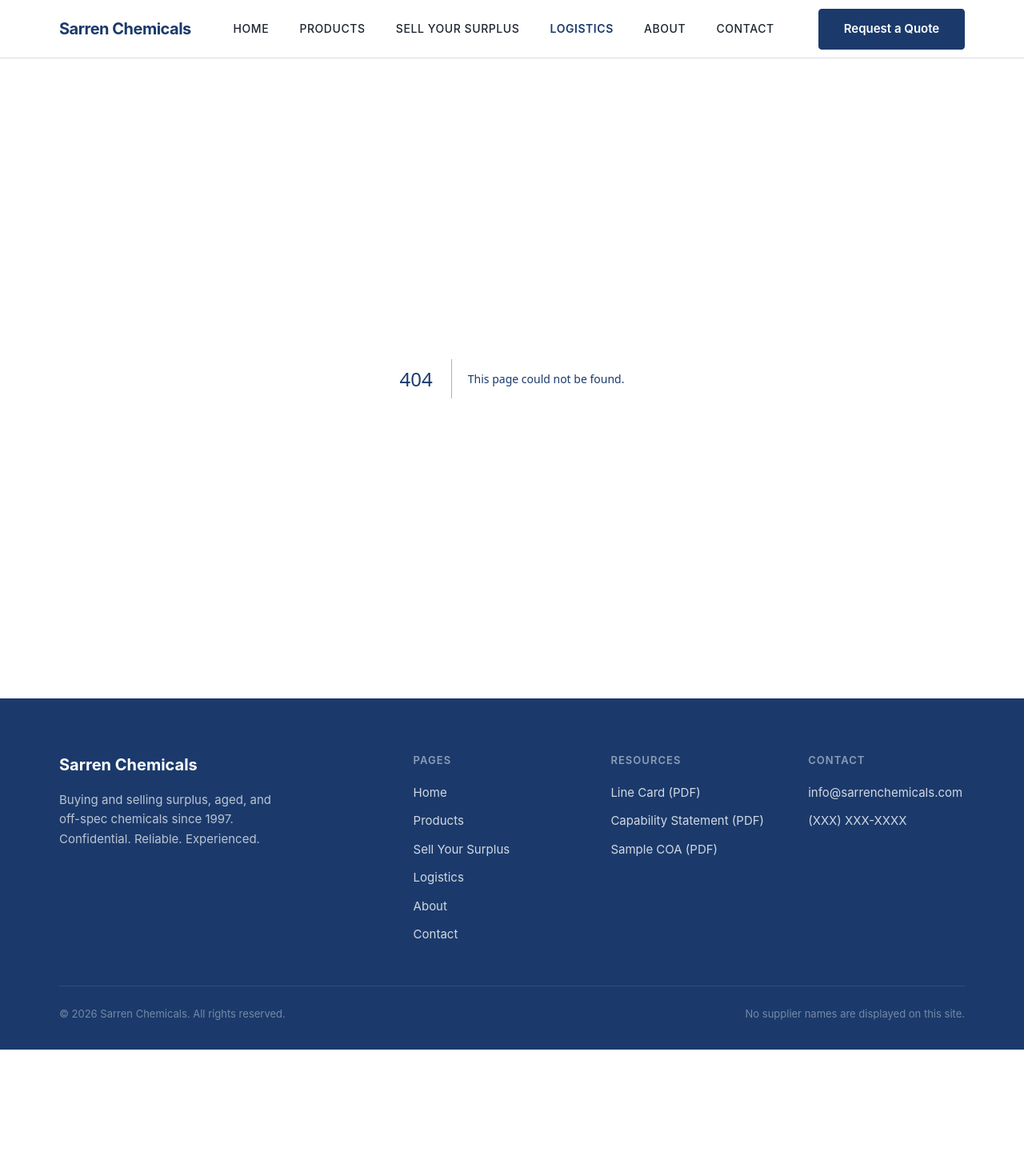
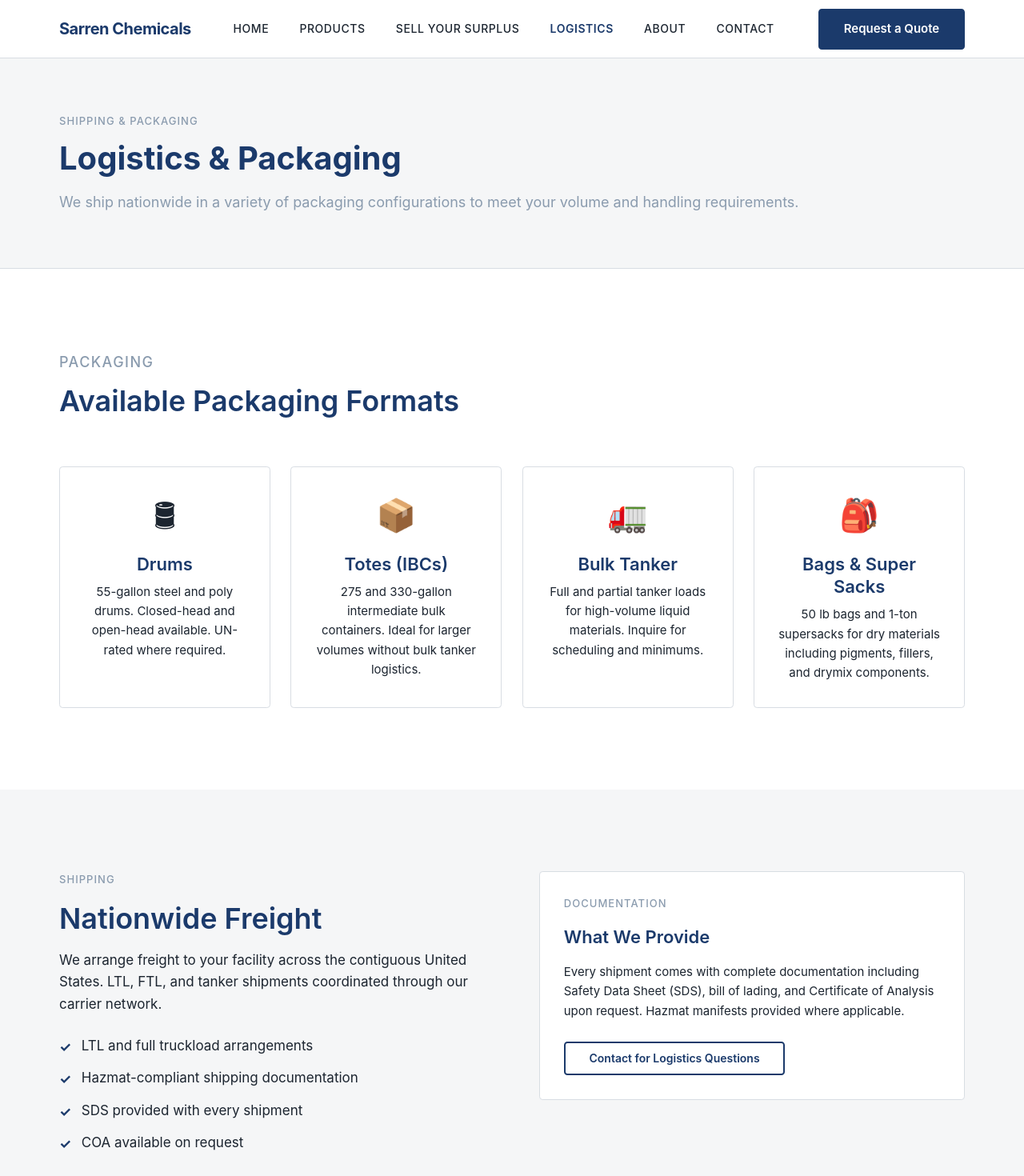
Before and after one commit to Spat901/SarrenChemicals, a Next.js app in the folder sarren-next/: page /logistics in a window 1280 px wide. Before the commit this address had no page. Shown: the top 1470 px of the page at 80% size. Before the commit the page ends 1312 px from the top, so only its background shows below. Built offline with nearby package versions, Linux system fonts and the light colour scheme.

Commit message:
feat: add logistics and packaging page

```diff
--- /dev/null
+++ b/sarren-next/src/app/logistics/page.tsx
@@ -0,0 +1,84 @@
+import Link from 'next/link'
+import type { Metadata } from 'next'
+
+export const metadata: Metadata = {
+  title: 'Logistics & Packaging',
+  description: 'Sarren Chemicals packaging and freight options — drums, totes, bulk tankers, and nationwide shipping.',
+}
+
+const packaging = [
+  { icon: '🛢', title: 'Drums', desc: '55-gallon steel and poly drums. Closed-head and open-head available. UN-rated where required.' },
+  { icon: '📦', title: 'Totes (IBCs)', desc: '275 and 330-gallon intermediate bulk containers. Ideal for larger volumes without bulk tanker logistics.' },
+  { icon: '🚛', title: 'Bulk Tanker', desc: 'Full and partial tanker loads for high-volume liquid materials. Inquire for scheduling and minimums.' },
+  { icon: '🎒', title: 'Bags & Super Sacks', desc: '50 lb bags and 1-ton supersacks for dry materials including pigments, fillers, and drymix components.' },
+]
+
+const freightPoints = [
+  'LTL and full truckload arrangements',
+  'Hazmat-compliant shipping documentation',
+  'SDS provided with every shipment',
+  'COA available on request',
+]
+
+export default function LogisticsPage() {
+  return (
+    <>
+      {/* PAGE HERO */}
+      <div className="bg-offwhite border-b border-border py-16">
+        <div className="container-content">
+          <p className="label mb-3">Shipping &amp; Packaging</p>
+          <h1 className="text-[40px] mb-4">Logistics &amp; Packaging</h1>
+          <p className="text-steel text-[18px]">We ship nationwide in a variety of packaging configurations to meet your volume and handling requirements.</p>
+        </div>
+      </div>
+
+      {/* PACKAGING OPTIONS */}
+      <section className="section-pad">
+        <div className="container-content">
+          <div className="section-header">
+            <p className="label">Packaging</p>
+            <h2>Available Packaging Formats</h2>
+          </div>
+          <div className="grid grid-cols-1 sm:grid-cols-2 lg:grid-cols-4 gap-6">
+            {packaging.map(({ icon, title, desc }) => (
+              <div key={title} className="card text-center">
+                <div className="text-[40px] mb-4">{icon}</div>
+                <h3 className="mb-2">{title}</h3>
+                <p className="text-[15px] mt-2">{desc}</p>
+              </div>
+            ))}
+          </div>
+        </div>
+      </section>
+
+      {/* FREIGHT */}
+      <section className="section-pad section-alt">
+        <div className="container-content">
+          <div className="grid grid-cols-1 md:grid-cols-2 gap-16 items-start">
+            <div>
+              <p className="label mb-4">Shipping</p>
+              <h2 className="mb-4">Nationwide Freight</h2>
+              <p className="mt-4">We arrange freight to your facility across the contiguous United States. LTL, FTL, and tanker shipments coordinated through our carrier network.</p>
+              <ul className="mt-6 flex flex-col gap-3 list-none">
+                {freightPoints.map((point) => (
+                  <li key={point} className="flex gap-3 items-start">
+                    <span className="text-navy font-bold mt-[2px]">✓</span>
+                    <span>{point}</span>
+                  </li>
+                ))}
+              </ul>
+            </div>
+            <div className="card">
+              <p className="label mb-4">Documentation</p>
+              <h3 className="mb-4">What We Provide</h3>
+              <p className="text-[15px]">Every shipment comes with complete documentation including Safety Data Sheet (SDS), bill of lading, and Certificate of Analysis upon request. Hazmat manifests provided where applicable.</p>
+              <Link href="/contact" className="btn btn-outline mt-6 h-10 text-[14px] inline-flex hover:no-underline">
+                Contact for Logistics Questions
+              </Link>
+            </div>
+          </div>
+        </div>
+      </section>
+    </>
+  )
+}
```
